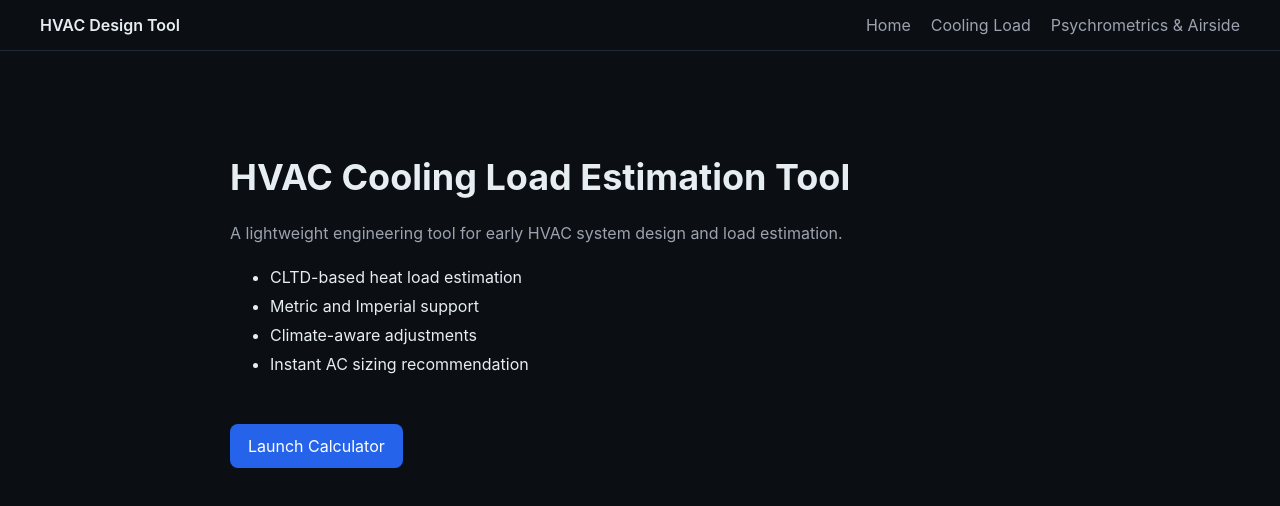
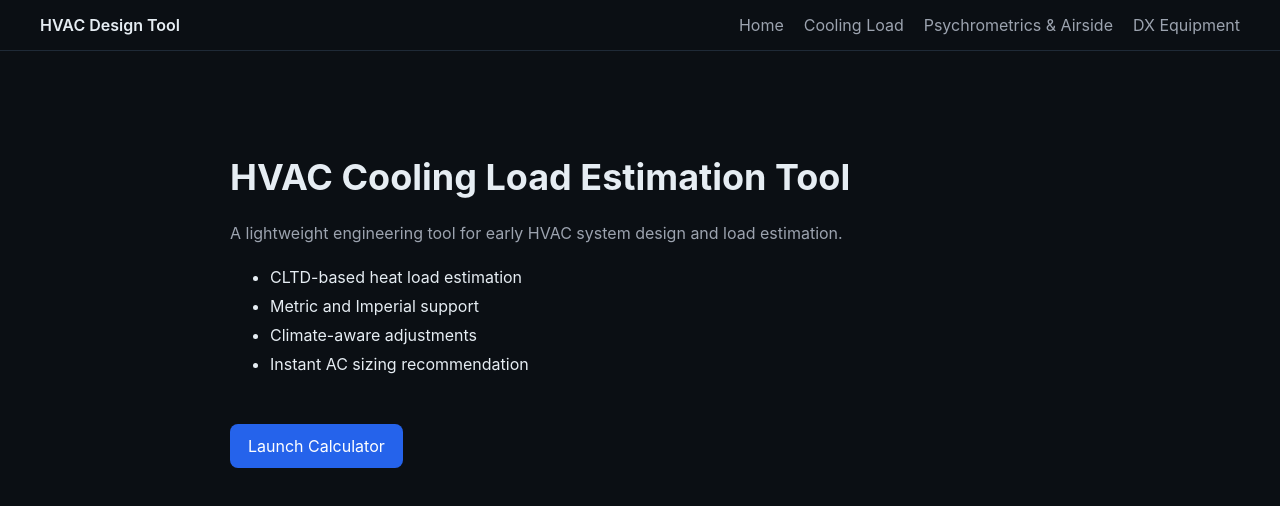
Before and after one commit to idbalorg/hvac-calculator, a React (Vite) app in the folder mep-ai-calculator/: page / in a window 1280 px wide. Shown: the top 506 px of the page. Built offline with nearby package versions, Linux system fonts and the light colour scheme.

Commit message:
feat(stage14): add DX equipment navigation

```diff
--- a/mep-ai-calculator/src/components/Navbar.jsx
+++ b/mep-ai-calculator/src/components/Navbar.jsx
@@ -10,6 +10,7 @@ export default function Navbar() {
         <Link to="/">Home</Link>
         <Link to="/calculator">Cooling Load</Link>
         <Link to="/airside">Psychrometrics & Airside</Link>
+        <Link to="/dx-sizing">DX Equipment</Link>
       </div>
     </div>
   );
```
